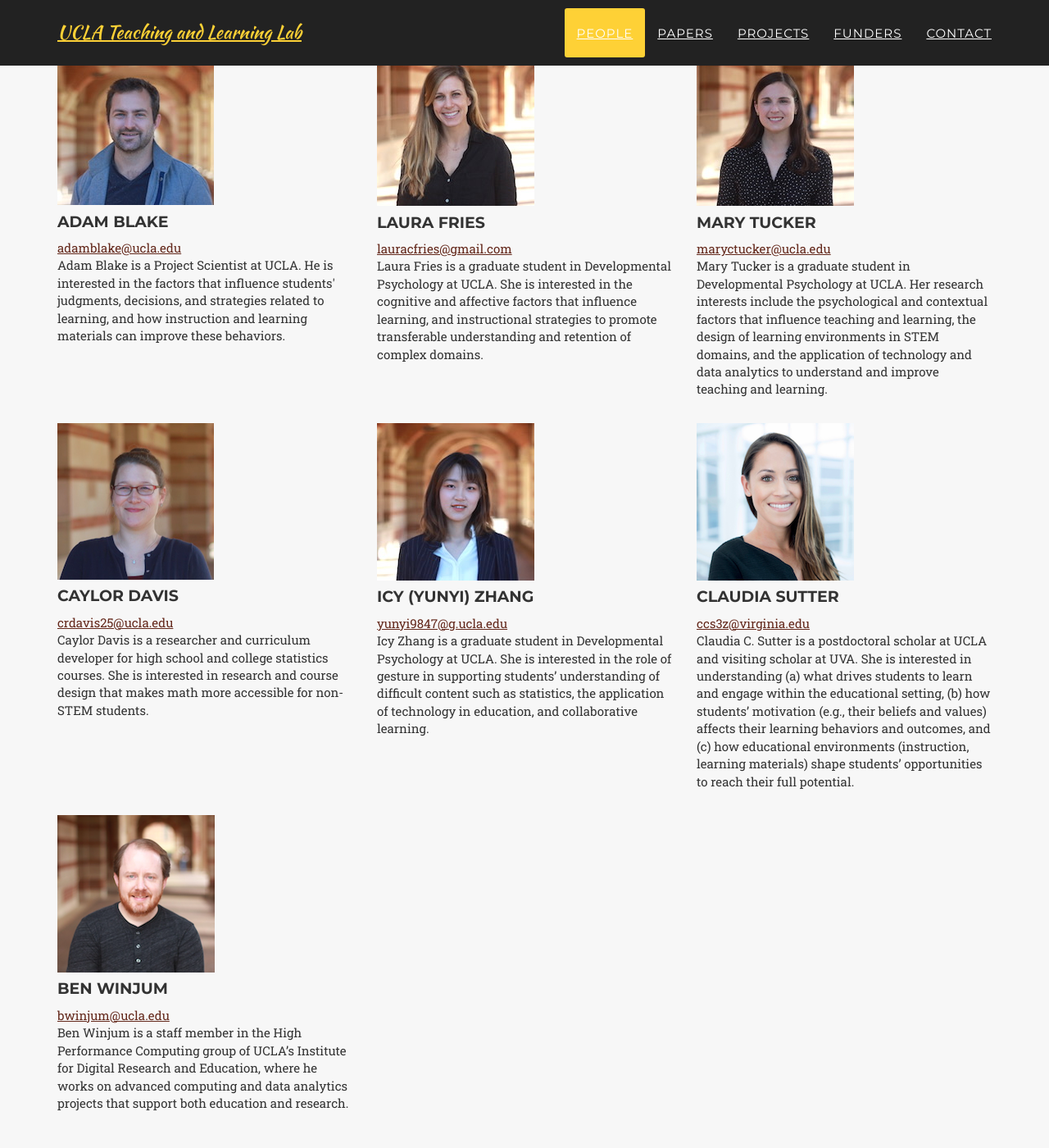
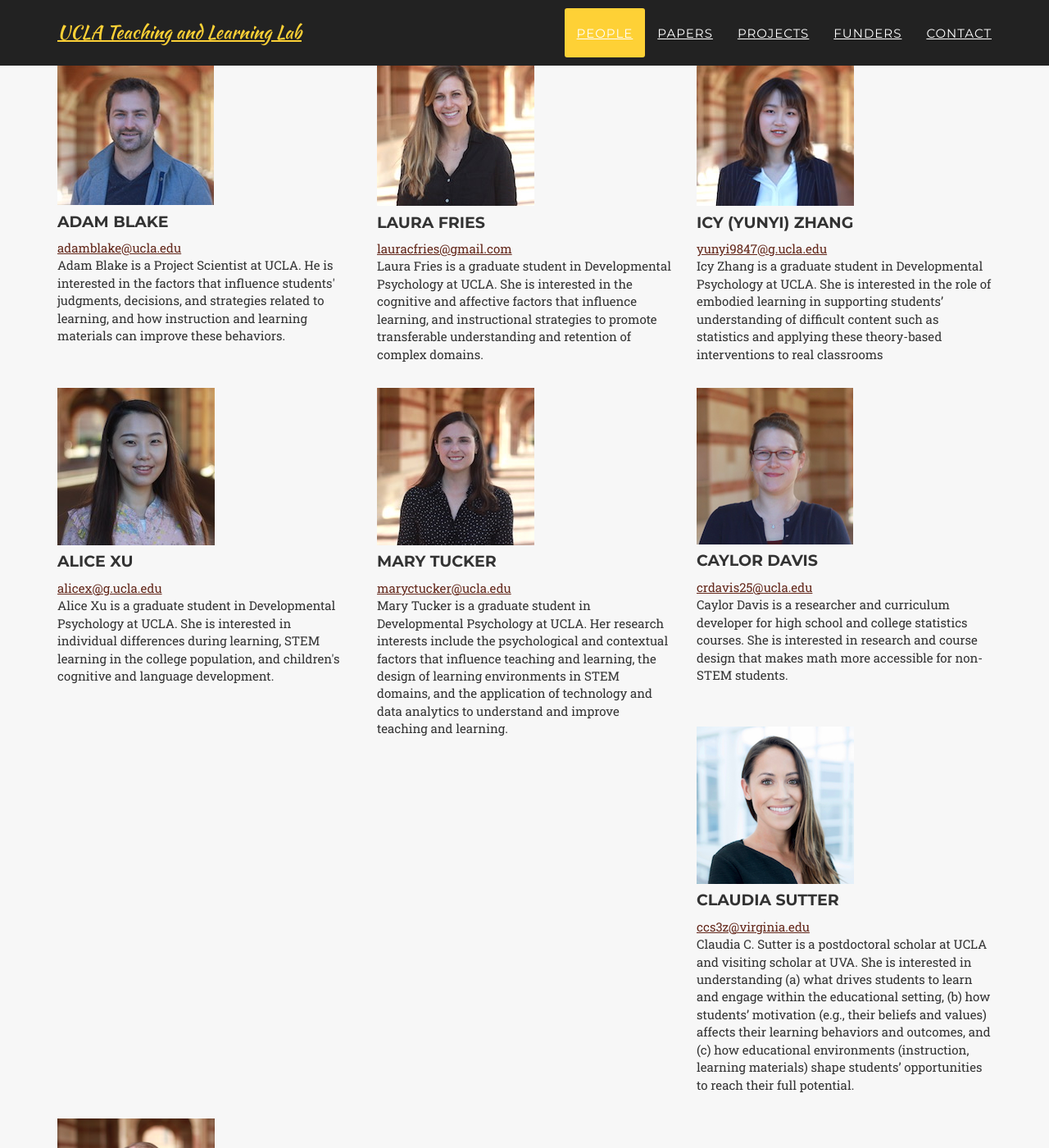
Before and after one commit to UCLATALL/TALL, a Jekyll site: the page built from index.html, in a window 1280 px wide and 1400 px high, scrolled down 1435 px. Shown: the whole window at 82% size. Built offline with Jekyll 4.4.1, drawn with Linux system fonts in a browser that asks for light colours; some web fonts are replaced.

Commit message:
add picture info

```diff
--- a/_config.yml
+++ b/_config.yml
@@ -35,21 +35,25 @@ members:
     email: lauracfries@gmail.com
     intro: Laura Fries is a graduate student in Developmental Psychology at UCLA. She is interested in the cognitive and affective factors that influence learning, and instructional strategies to promote transferable understanding and retention of complex domains.
 
+  - name: Icy (Yunyi) Zhang
+    pic: Icy.jpg
+    email: yunyi9847@g.ucla.edu
+    intro: Icy Zhang is a graduate student in Developmental Psychology at UCLA. She is interested in the role of embodied learning in supporting students’ understanding of difficult content such as statistics and applying these theory-based interventions to real classrooms
+
+  - name: Alice Xu
+    pic: Alice.jpg
+    email: alicex@g.ucla.edu
+    intro: Alice Xu is a graduate student in Developmental Psychology at UCLA. She is interested in individual differences during learning, STEM learning in the college population, and children's cognitive and language development.
+
   - name: Mary Tucker
     pic: Mary.jpg
     email: maryctucker@ucla.edu
     intro: Mary Tucker is a graduate student in Developmental Psychology at UCLA. Her research interests include the psychological and contextual factors that influence teaching and learning, the design of learning environments in STEM domains, and the application of technology and data analytics to understand and improve teaching and learning.
 
-
   - name: Caylor Davis
     pic: Caylor.jpg
     email: crdavis25@ucla.edu
     intro: Caylor Davis is a researcher and curriculum developer for high school and college statistics courses. She is interested in research and course design that makes math more accessible for non-STEM students. </br> </br>
-
-  - name: Icy (Yunyi) Zhang
-    pic: Icy.jpg
-    email: yunyi9847@g.ucla.edu
-    intro: Icy Zhang is a graduate student in Developmental Psychology at UCLA. She is interested in the role of gesture in supporting students’ understanding of difficult content such as statistics, the application of technology in education, and collaborative learning.
 
   - name: Claudia Sutter
     pic: Claudia.jpg
```
